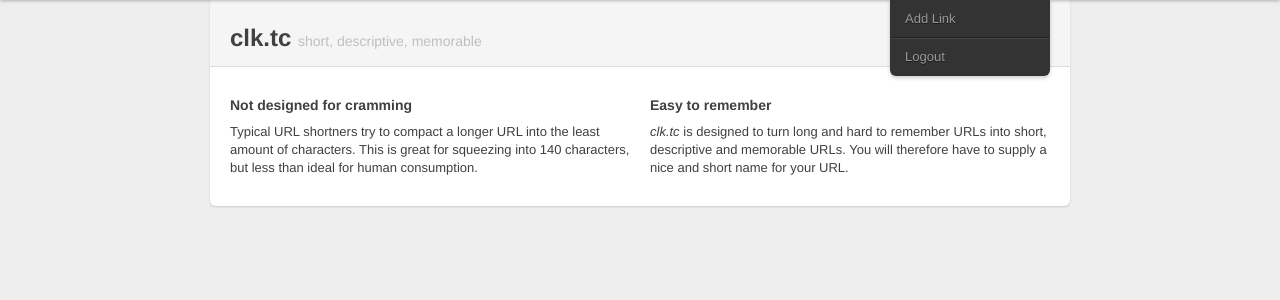
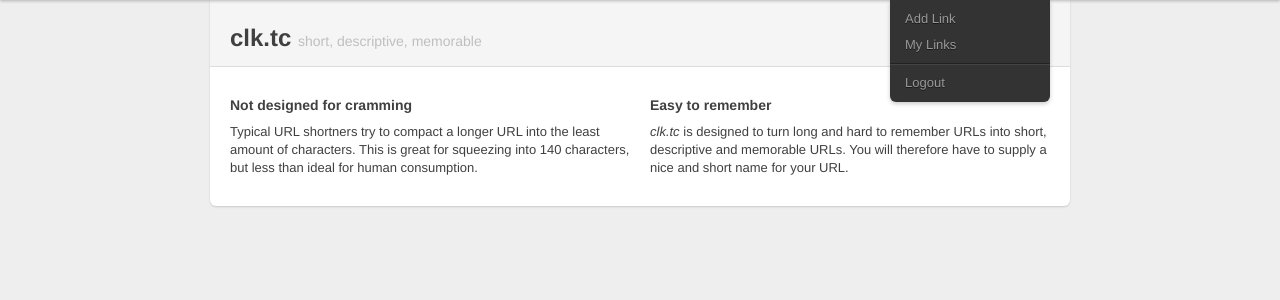
Before and after one commit to cosmin/clktc, a Django app: page / in a window 1280 px wide, after a click on "system". Shown: the part 40-340 px from the top of the page. Run offline with Django 3.2, Linux system fonts and the light colour scheme; a user stored in the database is signed in; parts of the project's set-up code (start-up, migrations or seed data) failed here and were passed over; some libraries are stand-ins or nearby versions.

Commit message:
added link to my links in the topbar dropdown

```diff
--- a/clktc/templates/topbar_user_dropdown.html
+++ b/clktc/templates/topbar_user_dropdown.html
@@ -3,6 +3,7 @@
         <a href="#" class="dropdown-toggle">{{ user.username }}</a>
         <ul class="dropdown-menu">
             <li><a href="{% url add_link %}">Add Link</a></li>
+            <li><a href="{% url all_links %}">My Links</a></li>
             <li class="divider"></li>
             <li><a href="{% url logout %}">Logout</a></li>
         </ul>
```
